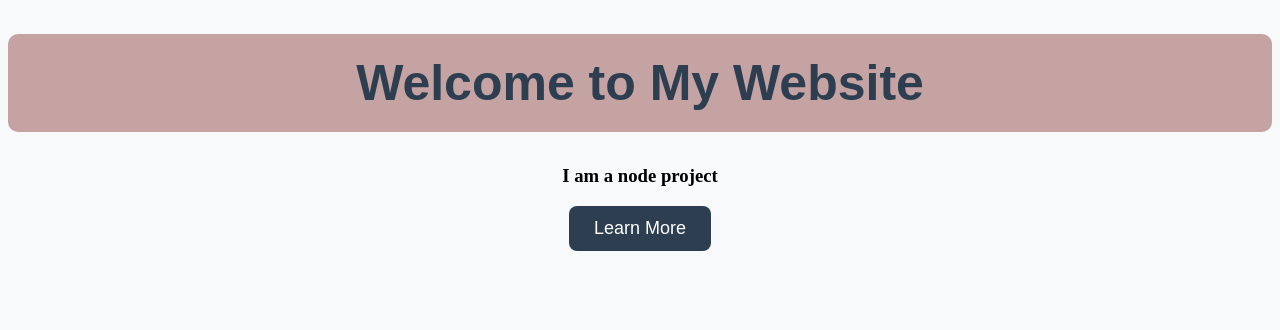
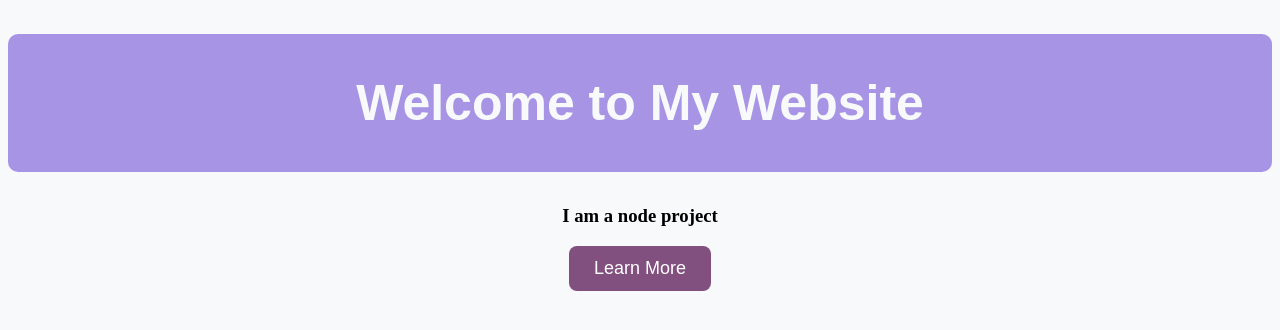
Before and after one commit to anwah304/TestGithub, a website: page public/index.html in a window 1280 px wide. Drawn offline with Linux system fonts and the light colour scheme.

Commit message:
Update page title and styling

```diff
--- a/public/index.html
+++ b/public/index.html
@@ -7,16 +7,16 @@
     <title>Learn git</title>
     <style>
       h1 {
-            color: #2c3e50;
+            color: #f8f9fa;
             font-size: 50px;
             text-align: center;
             font-family: Arial, sans-serif;
-            background-color: #c5a3a3;
-            padding: 20px;
+            background-color: #a794e5;
+            padding: 40px;
             border-radius: 10px;
         }
         button {
-            background-color: #2c3e50;
+            background-color: #81507e;
             color: white;
             border: none;
             padding: 12px 25px;
```
